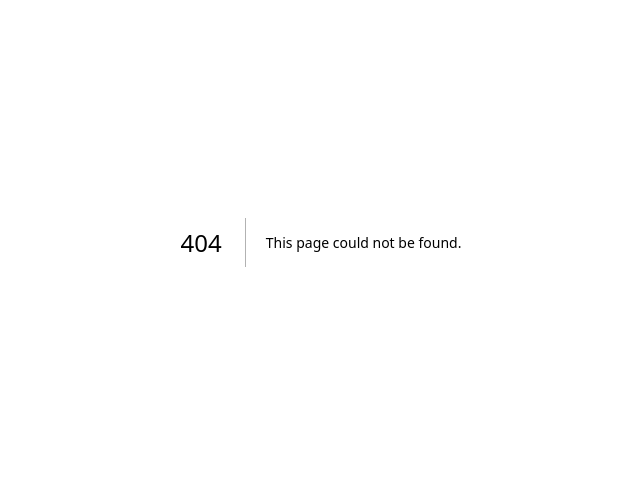
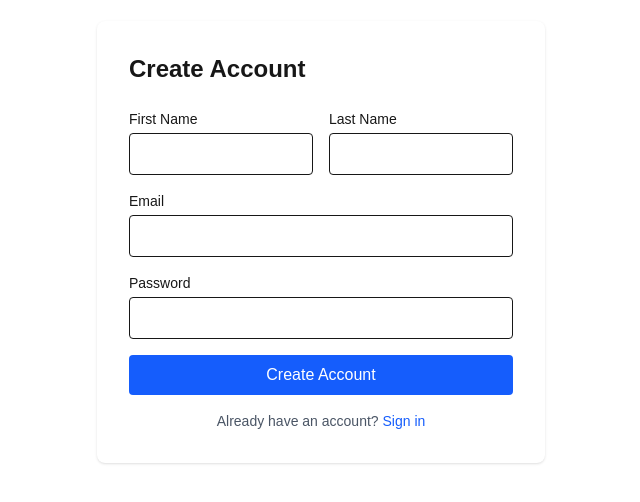
Before and after one commit to AdamKJZ5/Autobody-scaffold, a Next.js app in the folder client/: page /register in a window 1280 px wide. Before the commit this address had no page. Shown: the part 158-660 px from the top of the page, without its empty margins (319-959 px from the left). Built offline with nearby package versions, Linux system fonts and the light colour scheme.

Commit message:
registration page scaffold and routing

```diff
--- /dev/null
+++ b/client/app/register/page.tsx
@@ -0,0 +1,101 @@
+"use client"
+
+import { useState } from "react"
+import { useRouter } from "next/navigation"
+
+export default function RegisterPage() {
+  const router = useRouter()
+  const [firstName, setFirstName] = useState("")
+  const [lastName, setLastName] = useState("")
+  const [email, setEmail] = useState("")
+  const [password, setPassword] = useState("")
+  const [error, setError] = useState("")
+  const [loading, setLoading] = useState(false)
+
+  async function handleSubmit(e: React.FormEvent) {
+    e.preventDefault()
+    setLoading(true)
+    setError("")
+
+    const res = await fetch("/api/auth/register", {
+      method: "POST",
+      headers: { "Content-Type": "application/json" },
+      body: JSON.stringify({ firstName, lastName, email, password }),
+    })
+
+    const data = await res.json()
+
+    if (!res.ok) {
+      setError(data.error || "Something went wrong")
+      setLoading(false)
+      return
+    }
+
+    router.push("/login")
+  }
+
+  return (
+    <div className="min-h-screen flex items-center justify-center">
+      <div className="w-full max-w-md p-8 bg-white rounded-lg shadow">
+        <h1 className="text-2xl font-bold mb-6">Create Account</h1>
+        {error && <p className="text-red-500 mb-4">{error}</p>}
+        <form onSubmit={handleSubmit} className="space-y-4">
+          <div className="flex gap-4">
+            <div className="flex-1">
+              <label className="block text-sm font-medium mb-1">First Name</label>
+              <input
+                type="text"
+                value={firstName}
+                onChange={(e) => setFirstName(e.target.value)}
+                className="w-full border rounded px-3 py-2"
+                required
+              />
+            </div>
+            <div className="flex-1">
+              <label className="block text-sm font-medium mb-1">Last Name</label>
+              <input
+                type="text"
+                value={lastName}
+                onChange={(e) => setLastName(e.target.value)}
+                className="w-full border rounded px-3 py-2"
+                required
+              />
+            </div>
+          </div>
+          <div>
+            <label className="block text-sm font-medium mb-1">Email</label>
+            <input
+              type="email"
+              value={email}
+              onChange={(e) => setEmail(e.target.value)}
+              className="w-full border rounded px-3 py-2"
+              required
+            />
+          </div>
+          <div>
+            <label className="block text-sm font-medium mb-1">Password</label>
+            <input
+              type="password"
+              value={password}
+              onChange={(e) => setPassword(e.target.value)}
+              className="w-full border rounded px-3 py-2"
+              required
+              minLength={6}
+            />
+          </div>
+          <button
+            type="submit"
+            disabled={loading}
+            className="w-full bg-blue-600 text-white py-2 rounded hover:bg-blue-700 disabled:opacity-50"
+          >
+            {loading ? "Creating account..." : "Create Account"}
+          </button>
+        </form>
+        <p className="mt-4 text-sm text-center text-gray-600">
+          Already have an account?{" "}
+          <a href="/login" className="text-blue-600 hover:underline">Sign in</a>
+        </p>
+      </div>
+    </div>
+  )
+}
```
